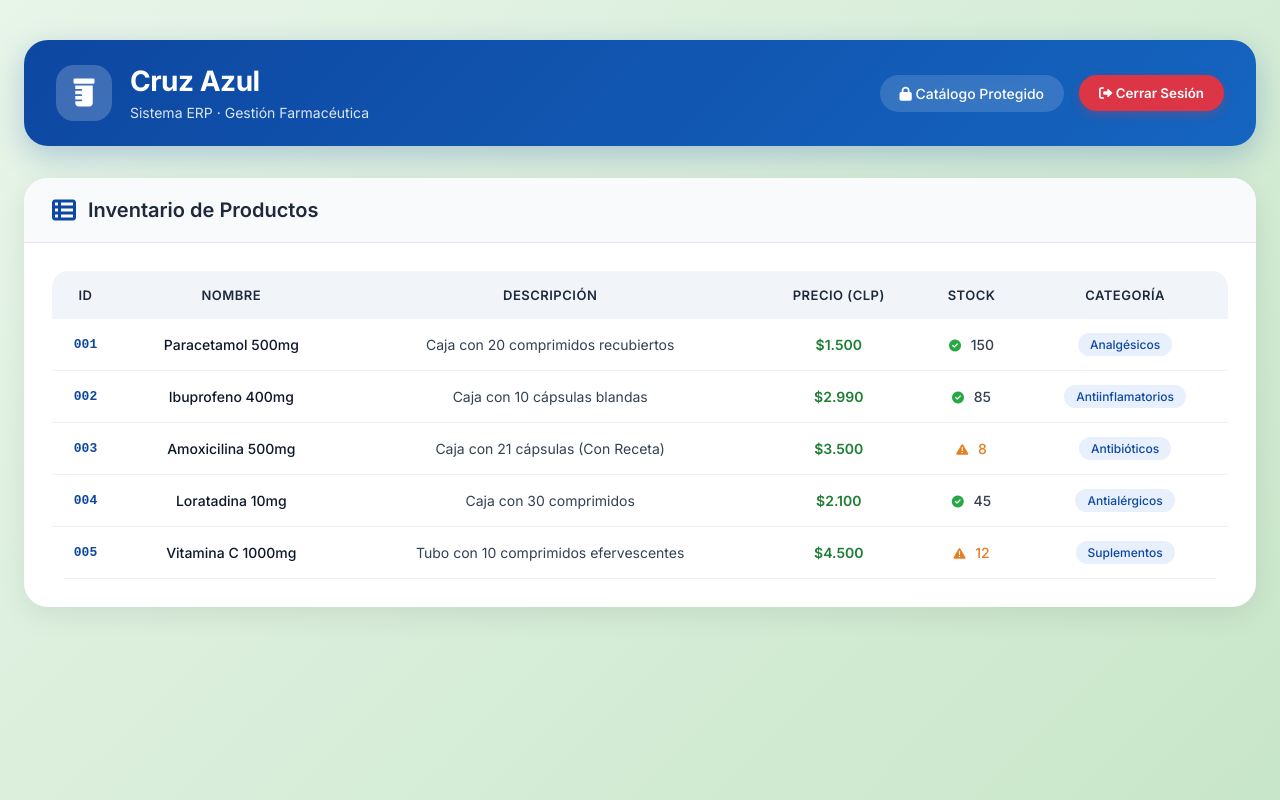
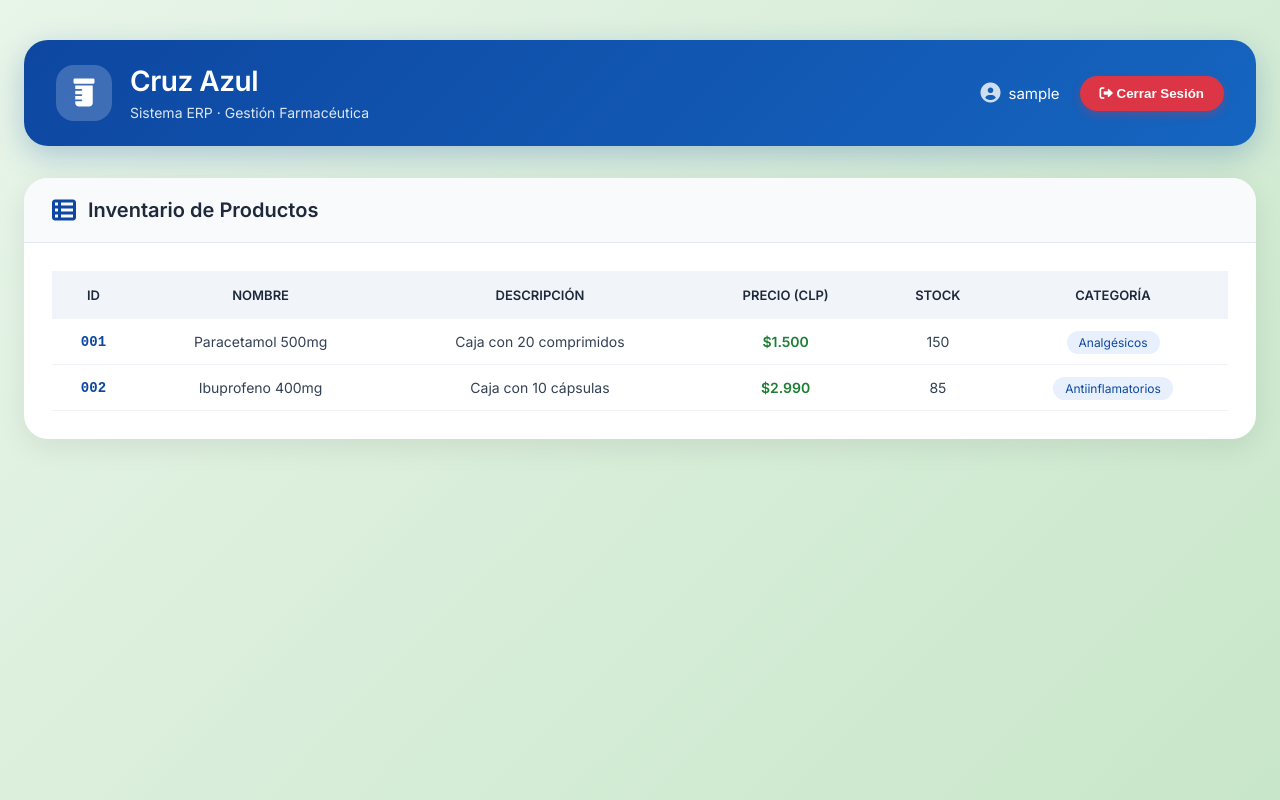
Before and after one commit to Tombo763/cruz_azul_erp, a website: page public/dashboard.html in a window 1280 px wide. Drawn offline with Linux system fonts and the light colour scheme; sample sign-in values are in the browser's storage.

Commit message:
reemplaszando dash

```diff
--- a/public/dashboard.html
+++ b/public/dashboard.html
@@ -3,168 +3,60 @@
 <head>
   <meta charset="UTF-8">
   <meta name="viewport" content="width=device-width, initial-scale=1.0">
-  <title>Cruz Azul ERP | Catálogo (Modo Lectura)</title>
-  <link href="https://fonts.googleapis.com/css2?family=Inter:opsz,wght@14..32,300;14..32,400;14..32,500;14..32,600;14..32,700&display=swap" rel="stylesheet">
+  <title>Cruz Azul ERP | Dashboard</title>
+  <link href="https://fonts.googleapis.com/css2?family=Inter:wght@400;600&display=swap" rel="stylesheet">
   <link rel="stylesheet" href="https://cdnjs.cloudflare.com/ajax/libs/font-awesome/6.0.0-beta3/css/all.min.css">
 
   <style>
     /* ===== RESET & BASE ===== */
     * { margin: 0; padding: 0; box-sizing: border-box; }
-    body {
-      font-family: 'Inter', -apple-system, BlinkMacSystemFont, 'Segoe UI', Roboto, sans-serif;
-      background: linear-gradient(135deg, #e8f5e9 0%, #c8e6c9 100%);
-      min-height: 100vh;
-      padding: 40px 24px;
-    }
+    body { font-family: 'Inter', sans-serif; background: linear-gradient(135deg, #e8f5e9 0%, #c8e6c9 100%); min-height: 100vh; padding: 40px 24px; }
     .container { max-width: 1400px; margin: 0 auto; }
 
     /* ===== HEADER ===== */
-    .main-header {
-      background: linear-gradient(135deg, #0d47a1 0%, #1565c0 100%);
-      border-radius: 24px;
-      padding: 24px 32px;
-      margin-bottom: 32px;
-      display: flex;
-      justify-content: space-between;
-      align-items: center;
-      flex-wrap: wrap;
-      gap: 20px;
-      box-shadow: 0 10px 30px rgba(13, 71, 161, 0.25);
-      color: white;
-    }
+    .main-header { background: linear-gradient(135deg, #0d47a1 0%, #1565c0 100%); border-radius: 24px; padding: 24px 32px; margin-bottom: 32px; display: flex; justify-content: space-between; align-items: center; flex-wrap: wrap; gap: 20px; box-shadow: 0 10px 30px rgba(13, 71, 161, 0.25); color: white; }
     .logo-area { display: flex; align-items: center; gap: 18px; }
-    .logo-icon {
-      background: rgba(255, 255, 255, 0.2);
-      width: 56px; height: 56px;
-      border-radius: 18px;
-      display: flex; align-items: center; justify-content: center;
-      font-size: 28px;
-    }
+    .logo-icon { background: rgba(255, 255, 255, 0.2); width: 56px; height: 56px; border-radius: 18px; display: flex; align-items: center; justify-content: center; font-size: 28px; }
     .logo-text h1 { font-size: 28px; font-weight: 700; letter-spacing: -0.5px; margin-bottom: 4px; }
     .logo-text span { font-size: 14px; opacity: 0.85; font-weight: 400; }
 
-    .header-actions { display: flex; align-items: center; gap: 15px; }
-    .header-badge {
-      background: rgba(255, 255, 255, 0.15);
-      padding: 10px 20px;
-      border-radius: 40px;
-      font-size: 14px;
-      font-weight: 500;
-      backdrop-filter: blur(4px);
-    }
-    .btn-logout {
-      background: #dc3545;
-      color: white;
-      border: none;
-      padding: 10px 20px;
-      border-radius: 40px;
-      cursor: pointer;
-      font-weight: 600;
-      font-family: 'Inter', sans-serif;
-      transition: all 0.2s;
-      box-shadow: 0 4px 10px rgba(220, 53, 69, 0.3);
-    }
+    .header-actions { display: flex; align-items: center; gap: 20px; }
+    .user-profile { color: white; font-weight: 500; display: flex; align-items: center; gap: 8px; font-size: 15px; }
+    .user-profile i { font-size: 20px; opacity: 0.8; }
+
+    .btn-logout { background: #dc3545; color: white; border: none; padding: 10px 20px; border-radius: 40px; cursor: pointer; font-weight: 600; transition: all 0.2s; box-shadow: 0 4px 10px rgba(220, 53, 69, 0.3); }
     .btn-logout:hover { background: #c82333; transform: translateY(-2px); }
 
-    /* ===== CARDS ===== */
-    .card {
-      background: white;
-      border-radius: 24px;
-      box-shadow: 0 8px 30px rgba(0, 0, 0, 0.08);
-      margin-bottom: 32px;
-      overflow: hidden;
-    }
-    .card-header {
-      background: #f8fafc;
-      padding: 20px 28px;
-      border-bottom: 1px solid #e2e8f0;
-      display: flex;
-      align-items: center;
-      gap: 12px;
-    }
+    /* ===== CARDS & TABLE ===== */
+    .card { background: white; border-radius: 24px; box-shadow: 0 8px 30px rgba(0, 0, 0, 0.08); margin-bottom: 32px; overflow: hidden; }
+    .card-header { background: #f8fafc; padding: 20px 28px; border-bottom: 1px solid #e2e8f0; display: flex; align-items: center; gap: 12px; }
     .card-header i { font-size: 24px; color: #0d47a1; }
     .card-header h2 { font-size: 20px; font-weight: 600; color: #1e293b; margin: 0; }
     .card-body { padding: 28px; }
-
-    /* ===== TABLE ===== */
-    .table-wrapper { overflow-x: auto; border-radius: 16px; }
+    .table-wrapper { overflow-x: auto; }
     table { width: 100%; border-collapse: collapse; font-size: 14px; }
-    th {
-      background: #f1f5f9;
-      color: #1e293b;
-      font-weight: 600;
-      padding: 16px 12px;
-      text-align: center;
-      font-size: 13px;
-      text-transform: uppercase;
-      letter-spacing: 0.5px;
-    }
-    td {
-      padding: 14px 12px;
-      text-align: center;
-      border-bottom: 1px solid #eef2f6;
-      color: #334155;
-    }
-    tr:hover td { background: #f8fafc; }
-
-    .id-cell { font-weight: 600; color: #0d47a1; font-family: monospace; font-size: 13px; }
-    .product-name { font-weight: 500; color: #0f172a; }
+    th { background: #f1f5f9; color: #1e293b; font-weight: 600; padding: 16px; text-align: center; text-transform: uppercase; font-size: 13px; }
+    td { padding: 14px; text-align: center; border-bottom: 1px solid #eef2f6; color: #334155; }
+    .id-cell { font-weight: 600; color: #0d47a1; font-family: monospace; }
     .price-cell { font-weight: 600; color: #1e7e34; }
-    .stock-cell { font-weight: 500; }
-    .stock-cell.low-stock { color: #e67e22; }
-    .stock-cell i { margin-right: 6px; font-size: 12px; }
-
-    .category-badge {
-      background: #e8f0fe;
-      color: #0d47a1;
-      padding: 4px 12px;
-      border-radius: 30px;
-      font-size: 12px;
-      font-weight: 500;
-      display: inline-block;
-    }
-
-    /* ===== SCROLLBAR ===== */
-    ::-webkit-scrollbar { width: 8px; height: 8px; }
-    ::-webkit-scrollbar-track { background: #e2e8f0; border-radius: 4px; }
-    ::-webkit-scrollbar-thumb { background: #0d47a1; border-radius: 4px; }
-    ::-webkit-scrollbar-thumb:hover { background: #1565c0; }
-
-    @media (max-width: 768px) {
-      .main-header { flex-direction: column; text-align: center; }
-      .logo-area { flex-direction: column; text-align: center; }
-      .header-actions { flex-direction: column; width: 100%; }
-      .btn-logout { width: 100%; }
-    }
+    .category-badge { background: #e8f0fe; color: #0d47a1; padding: 4px 12px; border-radius: 30px; font-size: 12px; font-weight: 500; }
   </style>
 </head>
 <body>
 
-  <script>
-    function verificarSeguridad() {
-      const token = localStorage.getItem('token');
-      if (!token) {
-        alert("Acceso denegado. Serás redirigido al portal de seguridad.");
-        window.location.href = '/index.html';
-      }
-    }
-    verificarSeguridad();
-  </script>
-
   <div class="container">
     <header class="main-header">
       <div class="logo-area">
-        <div class="logo-icon">
-          <i class="fas fa-prescription-bottle"></i>
-        </div>
+        <div class="logo-icon"><i class="fas fa-prescription-bottle"></i></div>
         <div class="logo-text">
           <h1>Cruz Azul</h1>
           <span>Sistema ERP · Gestión Farmacéutica</span>
         </div>
       </div>
       <div class="header-actions">
-        <div class="header-badge">
-          <i class="fas fa-lock"></i> Catálogo Protegido
+        <div class="user-profile">
+            <i class="fas fa-user-circle"></i>
+            <span id="nombre-usuario">Cargando...</span>
         </div>
         <button class="btn-logout" onclick="cerrarSesion()">
           <i class="fas fa-sign-out-alt"></i> Cerrar Sesión
@@ -179,62 +71,13 @@
       </div>
       <div class="card-body">
         <div class="table-wrapper">
-          <table id="productosTable">
+          <table>
             <thead>
-              <tr>
-                <th>ID</th>
-                <th>Nombre</th>
-                <th>Descripción</th>
-                <th>Precio (CLP)</th>
-                <th>Stock</th>
-                <th>Categoría</th>
-              </tr>
+              <tr><th>ID</th><th>Nombre</th><th>Descripción</th><th>Precio (CLP)</th><th>Stock</th><th>Categoría</th></tr>
             </thead>
             <tbody>
-              <tr>
-                <td class="id-cell">001</td>
-                <td class="product-name">Paracetamol 500mg</td>
-                <td>Caja con 20 comprimidos recubiertos</td>
-                <td class="price-cell">$1.500</td>
-                <td class="stock-cell"><i class="fas fa-check-circle" style="color: #28a745;"></i> 150</td>
-                <td><span class="category-badge">Analgésicos</span></td>
-              </tr>
-
-              <tr>
-                <td class="id-cell">002</td>
-                <td class="product-name">Ibuprofeno 400mg</td>
-                <td>Caja con 10 cápsulas blandas</td>
-                <td class="price-cell">$2.990</td>
-                <td class="stock-cell"><i class="fas fa-check-circle" style="color: #28a745;"></i> 85</td>
-                <td><span class="category-badge">Antiinflamatorios</span></td>
-              </tr>
-
-              <tr>
-                <td class="id-cell">003</td>
-                <td class="product-name">Amoxicilina 500mg</td>
-                <td>Caja con 21 cápsulas (Con Receta)</td>
-                <td class="price-cell">$3.500</td>
-                <td class="stock-cell low-stock"><i class="fas fa-exclamation-triangle"></i> 8</td>
-                <td><span class="category-badge">Antibióticos</span></td>
-              </tr>
-
-              <tr>
-                <td class="id-cell">004</td>
-                <td class="product-name">Loratadina 10mg</td>
-                <td>Caja con 30 comprimidos</td>
-                <td class="price-cell">$2.100</td>
-                <td class="stock-cell"><i class="fas fa-check-circle" style="color: #28a745;"></i> 45</td>
-                <td><span class="category-badge">Antialérgicos</span></td>
-              </tr>
-
-              <tr>
-                <td class="id-cell">005</td>
-                <td class="product-name">Vitamina C 1000mg</td>
-                <td>Tubo con 10 comprimidos efervescentes</td>
-                <td class="price-cell">$4.500</td>
-                <td class="stock-cell low-stock"><i class="fas fa-exclamation-triangle"></i> 12</td>
-                <td><span class="category-badge">Suplementos</span></td>
-              </tr>
+              <tr><td class="id-cell">001</td><td>Paracetamol 500mg</td><td>Caja con 20 comprimidos</td><td class="price-cell">$1.500</td><td>150</td><td><span class="category-badge">Analgésicos</span></td></tr>
+              <tr><td class="id-cell">002</td><td>Ibuprofeno 400mg</td><td>Caja con 10 cápsulas</td><td class="price-cell">$2.990</td><td>85</td><td><span class="category-badge">Antiinflamatorios</span></td></tr>
             </tbody>
           </table>
         </div>
@@ -243,10 +86,38 @@
   </div>
 
   <script>
+    // 1. Verificación de Seguridad
+    function verificarSeguridad() {
+      const token = localStorage.getItem('token');
+      if (!token) {
+        alert("Acceso denegado.");
+        window.location.href = '/index.html';
+      }
+      return token;
+    }
+
+    // 2. Extraer nombre del usuario del Token JWT
+    function mostrarUsuario() {
+        const token = localStorage.getItem('token');
+        if (token) {
+            try {
+                // El JWT tiene 3 partes. La segunda es el payload codificado en Base64
+                const payload = JSON.parse(atob(token.split('.')[1]));
+                document.getElementById('nombre-usuario').innerText = payload.username;
+            } catch (e) {
+                document.getElementById('nombre-usuario').innerText = "Usuario";
+            }
+        }
+    }
+
     function cerrarSesion() {
       localStorage.removeItem('token');
       window.location.href = '/index.html';
     }
+
+    // Inicializar al cargar
+    verificarSeguridad();
+    mostrarUsuario();
   </script>
 </body>
 </html>
```
